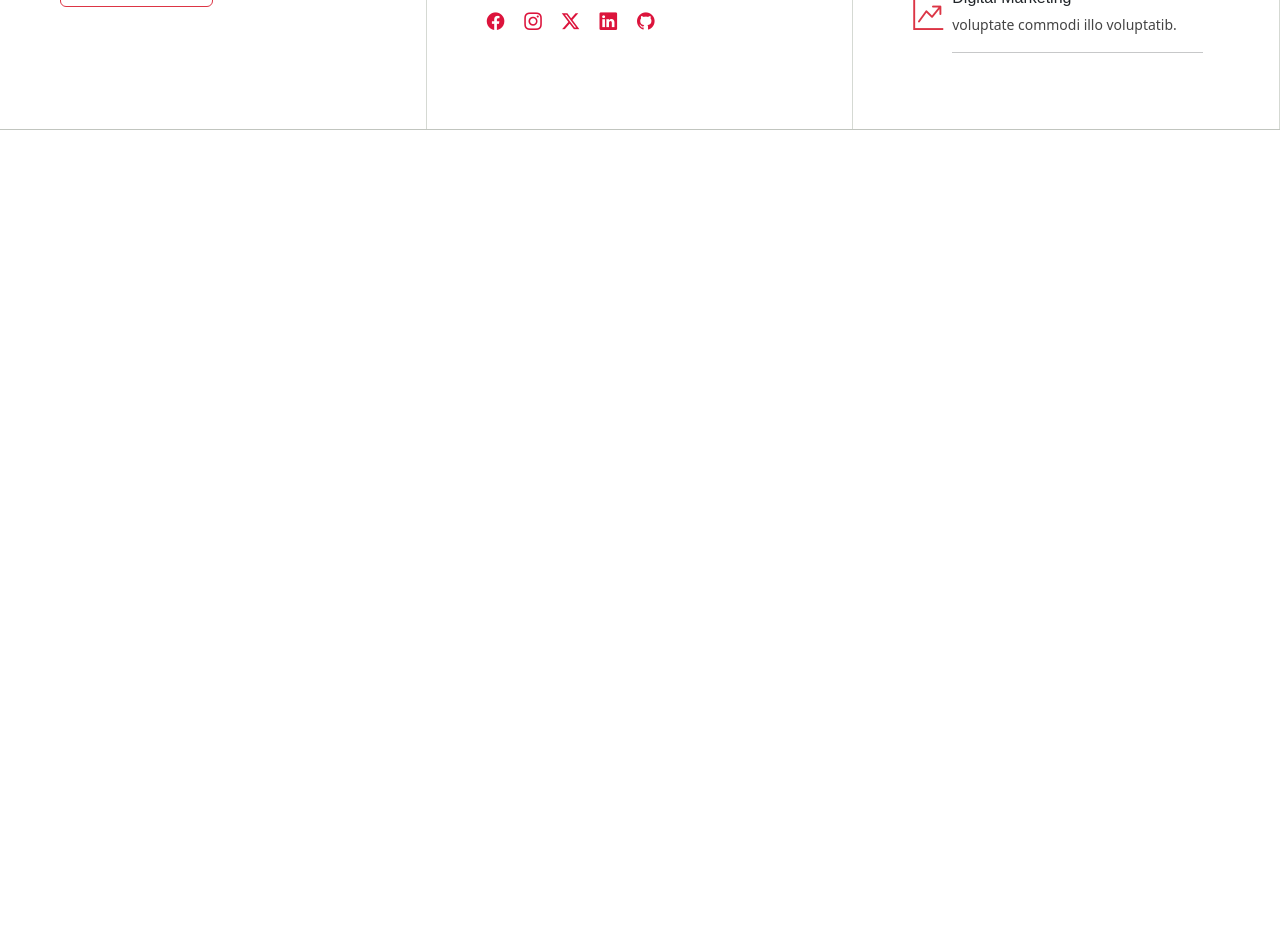
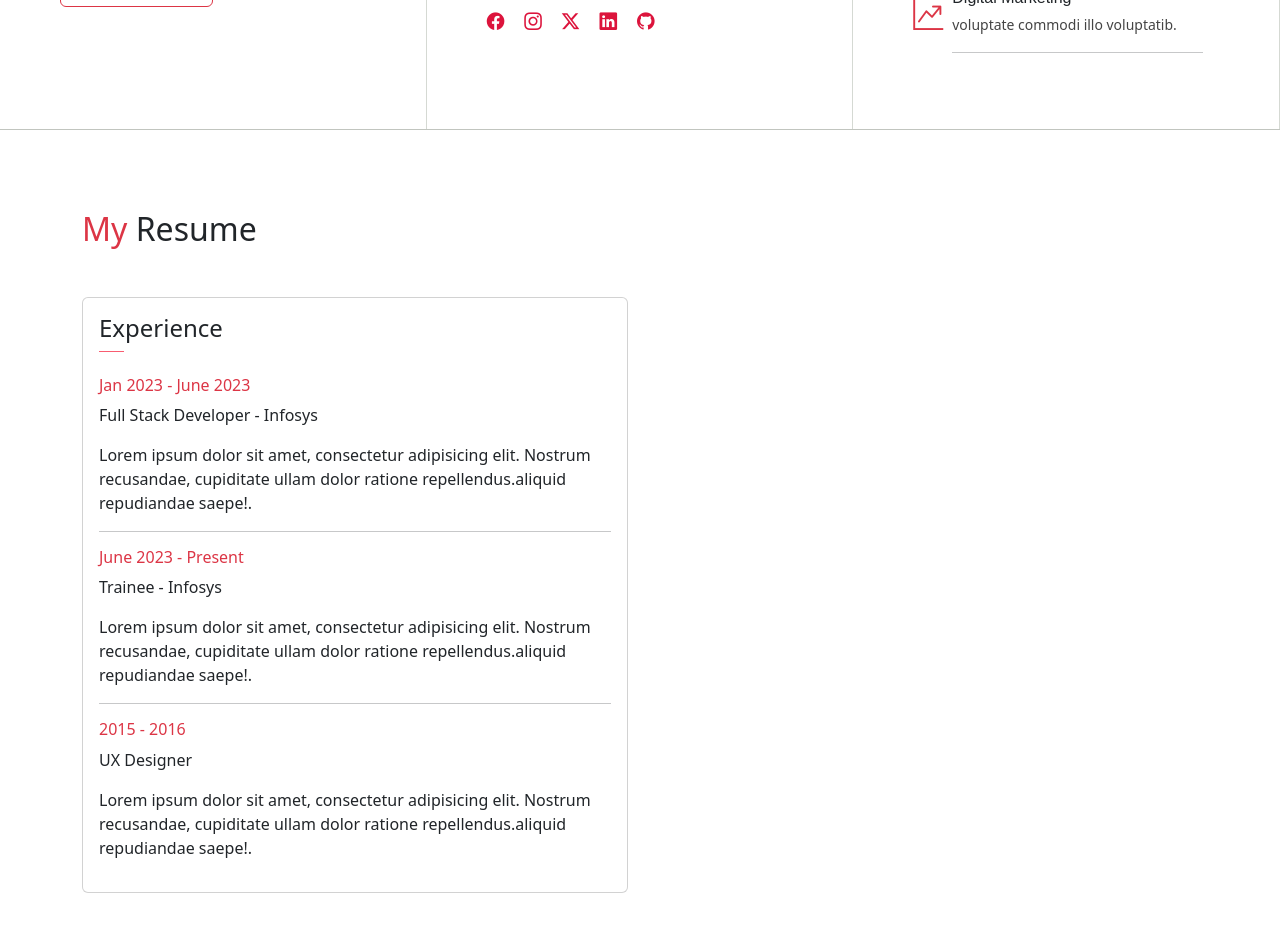
Before and after one commit to DipanshuShukla/angular-portfolio, an Angular app: page / in a window 1280 px wide. Shown: the part 940-1872 px from the top of the page. Before the commit the page ends 1070 px from the top, so only its background shows below. Built offline with nearby package versions, Linux system fonts and the light colour scheme.

Commit message:
Added Experience section

```diff
--- a/src/app/components/resume-section/resume-section.component.css
+++ b/src/app/components/resume-section/resume-section.component.css
@@ -0,0 +1,20 @@
+.section {
+    padding: 80px 0;
+}
+.card .card-header {
+    background: transparent;
+    border: none;
+}
+.line {
+    display: block;
+    width: 25px;
+    height: 1.5px;
+    background-color: #F85C70;
+}
+
+.card {
+    margin-bottom: 28px;
+}
+.card-exp{
+    height: calc(100% - 28px);
+}
--- a/src/app/components/resume-section/resume-section.component.html
+++ b/src/app/components/resume-section/resume-section.component.html
@@ -0,0 +1,30 @@
+<section class="section" id="resume">
+    <div class="container">
+        <h2 class="mb-5"><span class="text-danger">My</span> Resume</h2>
+        <div class="row">
+            <div class="col-md-6 col-lg-6">
+                <div class="card card-exp">
+                   <div class="card-header">
+                        <div class="mt-2">
+                            <h4>Experience</h4>
+                            <span class="line"></span>
+                        </div>
+                    </div>
+                    <div class="card-body">
+                        <h6 class="title text-danger">Jan 2023 - June 2023</h6>
+                        <P>Full Stack Developer - Infosys</P>
+                        <P class="subtitle">Lorem ipsum dolor sit amet, consectetur adipisicing elit. Nostrum recusandae, cupiditate ullam dolor ratione repellendus.aliquid repudiandae saepe!.</P>
+                        <hr>
+                        <h6 class="title text-danger">June 2023 - Present</h6>
+                        <P>Trainee - Infosys</P>
+                        <P class="subtitle">Lorem ipsum dolor sit amet, consectetur adipisicing elit. Nostrum recusandae, cupiditate ullam dolor ratione repellendus.aliquid repudiandae saepe!.</P>
+                        <hr>
+                        <h6 class="title text-danger">2015 - 2016</h6>
+                        <P>UX Designer</P>
+                        <P class="subtitle">Lorem ipsum dolor sit amet, consectetur adipisicing elit. Nostrum recusandae, cupiditate ullam dolor ratione repellendus.aliquid repudiandae saepe!.</P>
+                    </div>
+                </div>
+            </div>
+        </div>
+    </div>
+</section>
```
